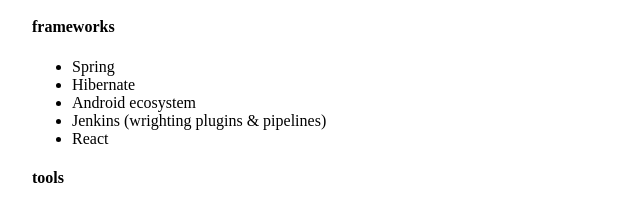
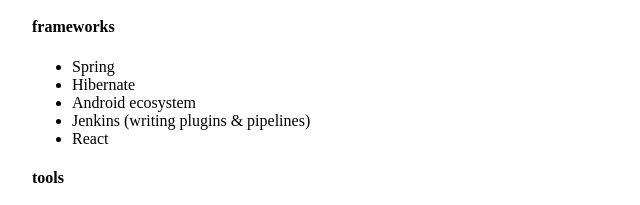
Before and after one commit to 44dw/rsschool-cv, a plain HTML site: page index.html in a window 1280 px wide. Shown: the part 1266-1471 px from the top of the page, 96-736 px from the left. Drawn offline with Linux system fonts and the light colour scheme.

Commit message:
fix: typo in writing

```diff
--- a/index.html
+++ b/index.html
@@ -49,7 +49,7 @@
             <li>Spring</li>
             <li>Hibernate</li>
             <li>Android ecosystem</li>
-            <li>Jenkins (wrighting plugins & pipelines)</li>
+            <li>Jenkins (writing plugins & pipelines)</li>
             <li>React</li>
           </ul>
           <h4>tools</h4>
```
